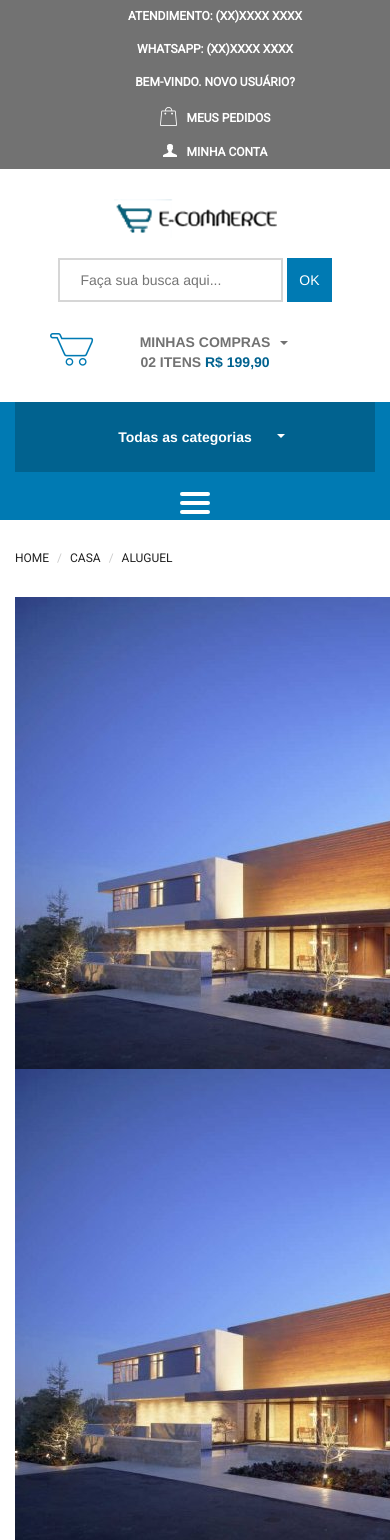
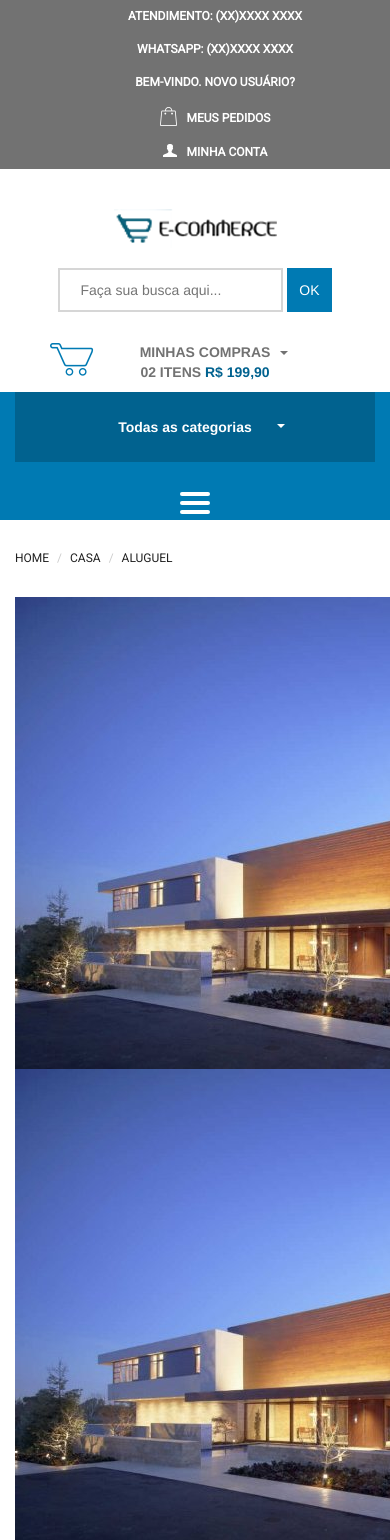
Before and after one commit to patomarques/ecommerce_frontend, a PHP site: page / in a window 390 px wide; the page is wider, and only the part inside the window is pictured. Shown: the top 1540 px of that part. Run offline with PHP 8.4, Linux system fonts and the light colour scheme; some libraries are stand-ins or nearby versions.

Commit message:
correções no responsivo

```diff
--- a/footer.php
+++ b/footer.php
@@ -1,11 +1,11 @@
 <div class="full-bar-payments">
     <div class="container">
         <div class="row">
-            <div class="col-xs-12 col-sm-12 col-md-6">
+            <div class="col-xs-12 col-sm-6 col-md-6">
                 <span class="legend">Formas de pagamento</span>
                 <img src="img/payments.png" alt="" class="img-responsive">
             </div>
-            <div class="col-xs-12 col-sm-4 col-md-6">
+            <div class="col-xs-12 col-sm-6 col-md-6">
                 <ul class="list-security-logos list-inline">
                     <li>
                         <span class="legend">Segurança</span>
@@ -26,28 +26,32 @@
 <div class="bg-gray" id="site-footer">
     <div class="container">
         <div class="row">
-            <div class="col-xs-12 col-sm-12 col-md-6 col-lg-3">
+            <div class="col-xs-12 col-sm-6 col-md-6 col-lg-3">
                 <h3 class="title-footer">Atendimento</h3>
 
                 <ul class="list-info-funcionamento list-unstyled">
                     <li>
+                        <img src="img/icons/footer/clock.png" alt="">
                         <div class="text-info">
                             <p>De 7h as 20h</p>
                             <p>De segunda a sexta</p>
                         </div>
                     </li>
                     <li>
+                        <img src="img/icons/footer/phone.png" alt="">
                         <span class="text">(11) XXXXX XXXXX</span>
                     </li>
                     <li>
+                        <img src="img/icons/footer/whatsapp.png" alt="">
                         <span class="text">(11) XXXXX XXXXX</span>
                     </li>
                     <li>
+                        <img src="img/icons/footer/email.png" alt="">
                         <span class="text">contato@ecommerce.com.br</span>
                     </li>
                 </ul>
             </div>
-            <div class="col-xs-12 col-sm-12 col-md-6 col-lg-2">
+            <div class="col-xs-12 col-sm-6 col-md-6 col-lg-2">
                 <h3 class="title-footer">Algumas categorias</h3>
 
                 <ul class="list-categorias list-unstyled">
@@ -60,7 +64,7 @@
                     <li><a href="#" class="link-footer">Lazer</a></li>
                 </ul>
             </div>
-            <div class="col-xs-12 col-sm-12 col-md-6 col-lg-2">
+            <div class="col-xs-12 col-sm-6 col-md-6 col-lg-2">
                 <h3 class="title-footer">Sobre a loja</h3>
 
                 <ul class="list-sobre list-unstyled">
@@ -69,7 +73,7 @@
                     <li><a href="#" class="link-footer">Politica de privacidade</a></li>
                 </ul>
             </div>
-            <div class="col-xs-12 col-sm-12 col-md-6 col-lg-2">
+            <div class="col-xs-12 col-sm-6 col-md-6 col-lg-2">
                 <h3 class="title-footer">Facilidades</h3>
 
                 <ul class="list-facilidades list-unstyled">
--- a/header.php
+++ b/header.php
@@ -40,7 +40,7 @@
             </div>
             <div class="col-xs-12 col-sm-6 col-md-6 col-lg-3">
                 <div class="cart-top">
-                    <a href="#" class="">
+                    <a href="#" class="cart-link">
                         <!--<i class="cart-icon"></i>-->
                         <span class="text">Minhas Compras</span>
                         <span class="items">02 itens</span>
@@ -79,11 +79,11 @@
 
                     <header>
                         <nav class="top-menu">
-                            <div class="navTrigger">
+                            <div class="navTrigger hidden-lg">
                                 <i></i><i></i><i></i>
                                 <span class="menu"></span>
                             </div>
-                            <ul class="list-menu">
+                            <ul class="list-menu visible-lg">
                                 <li class="subitem-menu"><a href="#" class="item"><i class="icon-moveis"></i> Móveis</a></li>
                                 <li class="subitem-menu"><a href="#" class="item"><i class="icon-eletros"></i> Eletros</a></li>
                                 <li class="subitem-menu"><a href="#" class="item"><i class="icon-informatica"></i> Informática</a></li>
--- a/index.php
+++ b/index.php
@@ -6,12 +6,12 @@
 <head>
     <meta charset="utf-8">
     <meta http-equiv="X-UA-Compatible" content="IE=edge,chrome=1">
-    <title></title>
+    <title>E-Commerce</title>
     <meta name="description" content="">
     <meta name="viewport" content="width=device-width, initial-scale=1">
     <link rel="apple-touch-icon" href="apple-touch-icon.png">
-    <link rel="icon" href="img/favicon.ico" type="image/x-icon"/>
-    <link rel="shortcut icon" href="img/favicon.ico" type="image/x-icon"/>
+    <link rel="icon" href="apple-touch-icon.ico" type="image/x-icon"/>
+    <link rel="shortcut icon" href="apple-touch-icon.ico" type="image/x-icon"/>
 
 
     <link rel="stylesheet" href="css/bootstrap.min.css">
--- a/js/main.js
+++ b/js/main.js
@@ -3,14 +3,9 @@ $( document ).ready(function() {
 
     $('.cart-top').hover( function(e){
 
-        $('#cartDetails').removeClass('hiddenn', { duration : 50000 });
+        $('#cartDetails').toggleClass('hiddenn', { duration : 3000 });
         //$('#cartDetails').animate( { display : 'block'}, { duration : 100 });
         console.log('hover');
-
-    }, function(){
-        $('#cartDetails').addClass('hiddenn');
-        //$('#cartDetails').animate( { display : 'none'}, { duration : 100 });
-        console.log('mouseout');
     });
 
     /*$('.cart-top').mouseout( function(){
@@ -22,4 +17,22 @@ $( document ).ready(function() {
         $('.list-menu').toggleClass('menu-actived');
     });
 
+    $('body').click(function(){
+        $('#cartDetails').addClass('hiddenn', { duration : 3000 });
+    });
+
+
+
+    var widthScreen   = $(window).width();
+
+    if(widthScreen <= 1204){
+        console.log($(document).width());
+        $('.cart-top').on('click', function(){
+            console.log('ok');
+            $('#cartDetails').toggleClass('hiddenn', { duration : 3000 });
+        });
+    }
+
+
+
 });
--- a/product-interna.php
+++ b/product-interna.php
@@ -10,8 +10,8 @@
             </div>
         </div>
         <div class="row marginBottom30">
-            <div class="col-sm-12 col-md-4 col-lg-5">
-                <div class="fotorama" data-nav="thumbs" data-thumbheight="70" data-thumbmargin="14" data-fit="cover" data-minheight="400">
+            <div class="col-sm-12 col-md-5 col-lg-5">
+                <div class="fotorama" data-nav="thumbs" data-thumbheight="70" data-thumbmargin="14" data-fit="cover" data-minheight="400" data-ratio="600/400">
                     <!--<img src="http://s.fotorama.io/1.jpg">
                     <img src="http://s.fotorama.io/2.jpg">-->
                     <?php for($x=1; $x < 7; $x++){ ?>
@@ -19,7 +19,7 @@
                     <?php } ?>
                 </div>
             </div>
-            <div class="col-sm-12 col-md-8 col-lg-7">
+            <div class="col-sm-12 col-md-7 col-lg-7">
                 <div class="info-details">
                     <h3 class="title-medium">CASA EM CONDOMINIO FECHADO, COM 3 QUARTOS, 2 SALAS, 2 BANHEIROS 150M²</h3>
 
@@ -39,7 +39,7 @@
                         <li class="icon-info-metros">
                             <span>150m²</span>
                         </li>
-                        <li><br></li>
+                        <li class="hidden-xs "><br></li>
                     </ul>
 
                     <ul class="list-info">
@@ -136,7 +136,7 @@
             <div class="col-sm-12 col-md-12 col-lg-12">
                 <h2 class="title-underline">Vídeos</h2>
             </div>
-            <div class="col-sm-12 col-md-12 col-lg-7">
+            <div class="col-sm-12 col-md-8 col-lg-6">
                 <div class="youtube-content">
                     <iframe width="100%" height="100%" src="https://www.youtube.com/embed/vL38wdD0Sok?rel=0" frameborder="0" allow="autoplay; encrypted-media" allowfullscreen></iframe>
                 </div>
--- a/sass/_footer.scss
+++ b/sass/_footer.scss
@@ -49,6 +49,26 @@ footer{
   text-align: center;
 }
 
+.list-info-funcionamento{
+  li{
+    &:nth-child(1){
+      //background: url("../img/icons/footer/clock.png");
+      //width: 21px;
+      //height: 21px;
+    }
+    &:nth-child(2){
+      /*background: url("../img/icons/footer/clock.png");*/
+
+    }
+    &:nth-child(3){
+
+    }
+    &:nth-child(4){
+
+    }
+  }
+}
+
 @media (max-width: $screen-xs-max) {
 //@media (max-width: $screen-md-min) {
   .list-last-line{
--- a/sass/_header.scss
+++ b/sass/_header.scss
@@ -67,7 +67,7 @@ header{
 }
 
 .header-site{
-  padding: 30px 0;
+  padding: 40px 0 10px;
 }
 
 .cart-top{
@@ -128,10 +128,7 @@ header{
   position: absolute;
   margin-top: 10px;
   /*display: none;*/
-  -webkit-transition: all 2.5s ease;
-  -moz-transition: all 2.5s ease;
-  -o-transition: all 2.5s ease;
-  transition: all 2.5s ease;
+  @extend .trans;
   background-color: $branco;
   z-index: 100;
   width: 100%;
@@ -272,6 +269,7 @@ header{
 }
 nav.top-menu{
   position: relative;
+  margin-top: 10px;
 }
 
 .navTrigger {
@@ -414,7 +412,10 @@ nav.top-menu{
 
 @media (max-width: $screen-xs-max) {
   #cartDetails{
-    max-width: 320px;
+    max-width: 290px;
+    margin: 0 auto;
+    left: 0;
+    right: 0;
   }
   .logo{
     text-align: center;
@@ -499,13 +500,27 @@ nav.top-menu{
 
     li{
       border: none !important;
+
+      &:nth-child(1),
+      &:nth-child(2),
+      &:nth-child(3){
+        width: 32%;
+        display: inline-block;
+        font-size: 10px;
+      }
+
+      &:nth-child(4),
+      &:nth-child(5){
+        width: 49%;
+        display: inline-block;
+      }
     }
   }
 
   #formSearch{
     text-align: center;
     display: block;
-    margin: 0 auto 30px ;
+    margin: 0 auto 30px;
     .search{
       width: auto;
     }
@@ -516,8 +531,8 @@ nav.top-menu{
     padding: 0;
     margin-right: -20px;
     &:before{
-      left: 0;
-      margin: 0 0 0 35px !important;
+      left: 15%;
+      margin: 0 !important;
     }
   }
 
@@ -541,22 +556,14 @@ nav.top-menu{
       }
     }
   }
-
-  .info-details{
-    .title-medium{
-      text-align: center;
-      margin: 10px auto 30px;
-    }
-
-    .list-info{
-      width: 100%;
-    }
-  }
-
 }
 
 @media (min-width: $screen-md-min){
-
+  .cart-top{
+    &:before{
+      left: 25%;
+    }
+  }
 }
 
 @media (min-width: $screen-lg-min){
@@ -565,19 +572,68 @@ nav.top-menu{
     li{
       display: inline-block;
 
+
+
       &:nth-child(1),
-      &:nth-child(2){
-        margin-right: 20px;
+      &:nth-child(2),
+      &:nth-child(3){
+        width: 20%;
+        padding: 12px 20px;
+
+      }
+
+      &:nth-child(4),
+      &:nth-child(5){
+        width: 15%;
+        border-right: 1px solid $preto !important;
       }
 
       &:nth-child(3){
-        padding-right: 50px;
+        border-right: 1px solid $preto !important;
       }
+    }
+  }
 
+  .cart-top{
+    &:before{
+      left: 5%;
     }
+  }
 
-    .btn-icon{
+  .btn-all-categories{
+    width: 20%;
+    margin-bottom: 0;
+    float: left;
+  }
 
+  header{
+    width: 80%;
+    display: inline-block;
+    float: left;
+
+    .top-menu{
+      .list-menu{
+        margin-bottom: 0;
+
+        /*visibility: visible;*/
+        li.subitem-menu{
+          display: inline-block;
+          width: auto;
+          margin-top: 0;
+
+          a.item{
+            font-weight: 300;
+            padding: 10px;
+          }
+        }
+
+      }
+    }
+  }
+
+  #formSearch{
+    .search{
+      width: 90%;
     }
   }
 }
--- a/sass/_interna.scss
+++ b/sass/_interna.scss
@@ -339,10 +339,41 @@
       width: 100%;
     }
   }
+
+  .info-details{
+    .title-medium{
+      text-align: center;
+      margin: 10px auto 30px;
+    }
+
+    .list-info{
+      width: 100%;
+    }
+  }
 }
 
 @media (min-width: $screen-sm-min){
+  .info-details{
+    .list-info{
+      width: 49%;
+    }
+  }
 
+  .list-last-line{
+    margin: 0 auto;
+    text-align: center;
+    display: block;
+
+    ul{
+      &:nth-child(2){
+        margin: 30px 30px 0;
+      }
+    }
+  }
+
+  .list-security{
+    margin: 30px 0 0 !important;
+  }
 }
 
 @media (min-width: $screen-md-min){
@@ -350,14 +381,27 @@
 }
 
 @media (min-width: $screen-lg-min){
-  .list-last-line{
+  /*.list-last-line{
     ul{
-      /*width: 33%;*/
+      !*width: 33%;*!
       float: left;
 
       &.list-social-shared{
         padding: 0 30px;
       }
     }
+  }*/
+
+  .list-last-line{
+    margin: 30px 0;
+    padding: 0;
+
+    ul{
+      display: inline-block;
+      list-style: none;
+      padding: 0;
+      margin: 0;
+
+    }
   }
 }
--- a/sass/commerce10.css
+++ b/sass/commerce10.css
@@ -1,5 +1,5 @@
 @import url("https://fonts.googleapis.com/css?family=Roboto");
-.trans, .search, .btn-ok, .list-menu, .list-menu li.subitem-menu a.item:after, a {
+.trans, .search, .btn-ok, #cartDetails, .list-menu, .list-menu li.subitem-menu a.item:after, a {
   -webkit-transition: 0.25s ease-in-out;
   -moz-transition: 0.25s ease-in-out;
   -o-transition: 0.25s ease-in-out;
@@ -193,7 +193,7 @@ header {
         color: #000000; }
 
 .header-site {
-  padding: 30px 0; }
+  padding: 40px 0 10px; }
 
 .cart-top {
   position: relative;
@@ -337,7 +333,8 @@ header {
   min-height: 28px; }
 
 nav.top-menu {
-  position: relative; }
+  position: relative;
+  margin-top: 10px; }
 
 .navTrigger {
   cursor: pointer;
```
Also changed, not shown: other parts of sass/commerce10.css (+85 -21 lines), 1 other file.
